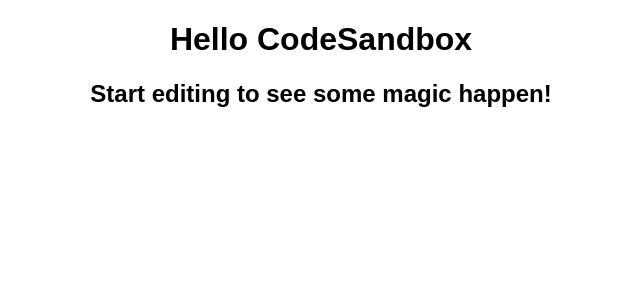
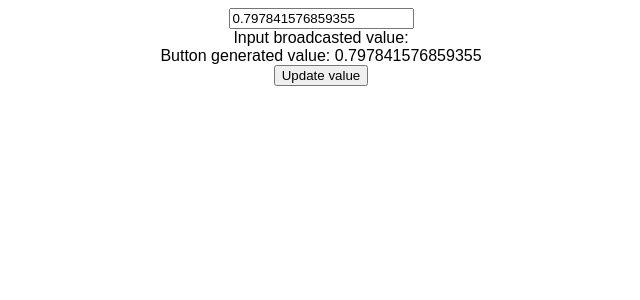
Before and after one commit to claudiuursica/05-react-text-input-what-the-hook, a React (Create React App) app: page / in a window 1280 px wide. Shown: the top 300 px of the page, without its empty margins (319-959 px from the left). Built offline with nearby package versions, Linux system fonts and the light colour scheme.

Commit message:
Add hook, text-input component, wire them in app

```diff
--- a/src/App.js
+++ /dev/null
@@ -1,11 +0,0 @@
-import React from "react";
-import "./styles.css";
-
-export default function App() {
-  return (
-    <div className="App">
-      <h1>Hello CodeSandbox</h1>
-      <h2>Start editing to see some magic happen!</h2>
-    </div>
-  );
-}
--- /dev/null
+++ b/src/app.jsx
@@ -0,0 +1,28 @@
+import React, { useState } from "react";
+import { TextInput } from "./components/text-input";
+
+import "./styles.css";
+
+export default function App() {
+  const [inputUpdatedValue, setInputUpdatedValue] = useState("");
+  const [randomInputValue, setRandomInputValue] = useState(Math.random());
+
+  const handleInputUpdate = value => {
+    console.log("handleInputUpdate() value = ", value);
+    setInputUpdatedValue(value);
+  };
+
+  const handleButtonClick = () => {
+    setRandomInputValue(Math.random());
+  };
+
+  return (
+    <div className="App">
+      <TextInput value={randomInputValue} onUpdate={handleInputUpdate} />
+      <div>Input broadcasted value: {inputUpdatedValue}</div>
+
+      <div>Button generated value: {randomInputValue}</div>
+      <button onClick={handleButtonClick}>Update value</button>
+    </div>
+  );
+}
--- /dev/null
+++ b/src/components/text-input.jsx
@@ -0,0 +1,26 @@
+import React from "react";
+
+import { useInput } from "../hooks/use-input";
+
+export const TextInput = ({ value = "", onUpdate }) => {
+  const { value: stateValue, onChange: stateStateValue } = useInput(value);
+
+  console.log("stateValue = ", stateValue);
+
+  const handleInputKeyPressed = event => {
+    const { key } = event;
+    if (key === "Enter") {
+      console.log("broadcasting value = ", stateValue);
+      onUpdate(stateValue);
+    }
+  };
+
+  return (
+    <input
+      type="text"
+      value={stateValue}
+      onChange={stateStateValue}
+      onKeyPress={handleInputKeyPressed}
+    />
+  );
+};
--- /dev/null
+++ b/src/hooks/use-input.js
@@ -0,0 +1,15 @@
+import { useState } from "react";
+
+export const useInput = val => {
+  const [value, setValue] = useState(val);
+
+  console.log("value = ", value);
+
+  return {
+    value,
+    setValue,
+    onChange: event => {
+      setValue(event.target.value);
+    }
+  };
+};
--- a/src/index.js
+++ b/src/index.js
@@ -1,7 +1,7 @@
 import React from "react";
 import ReactDOM from "react-dom";
 
-import App from "./App";
+import App from "./app";
 
 const rootElement = document.getElementById("root");
 ReactDOM.render(<App />, rootElement);
```
